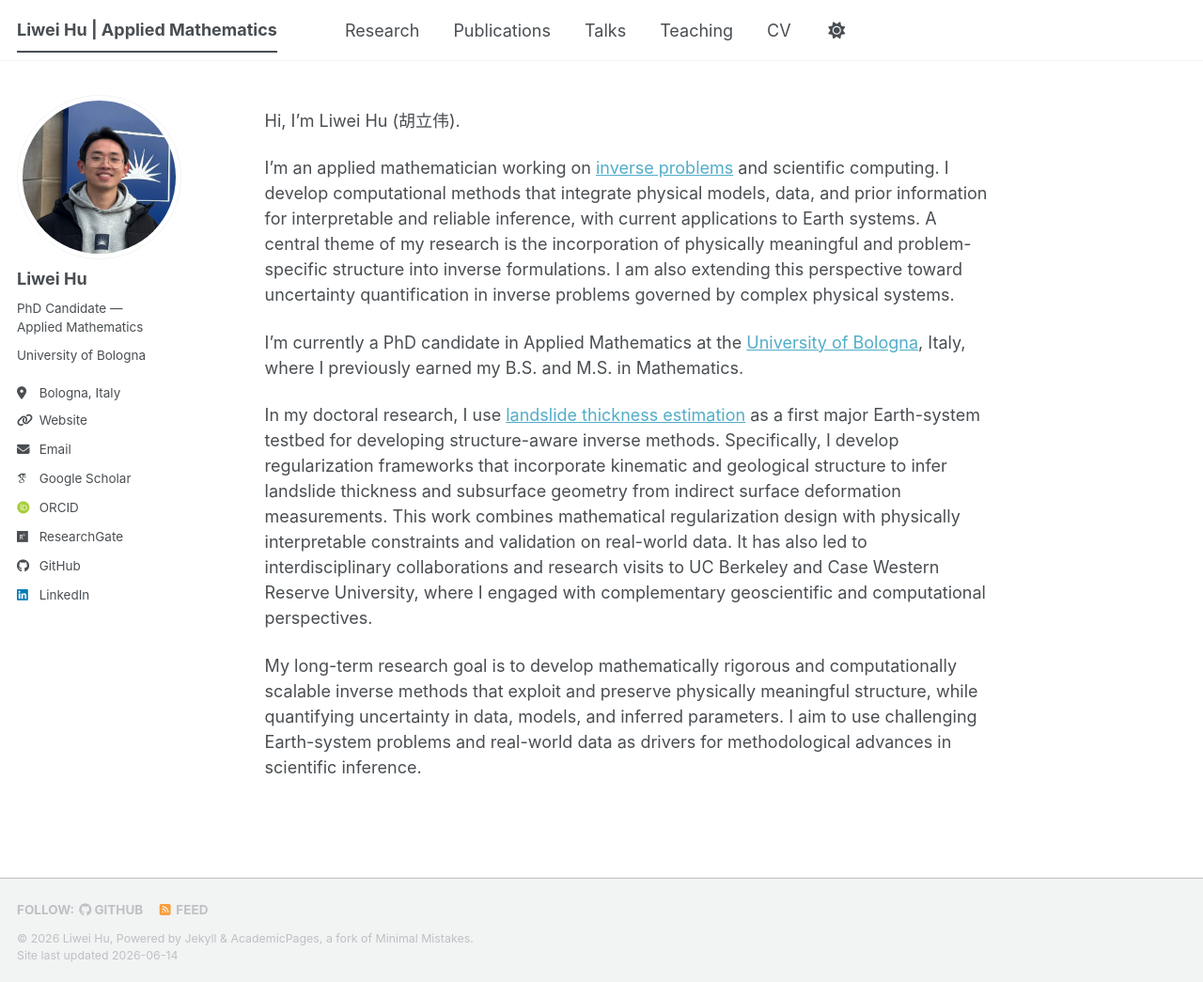
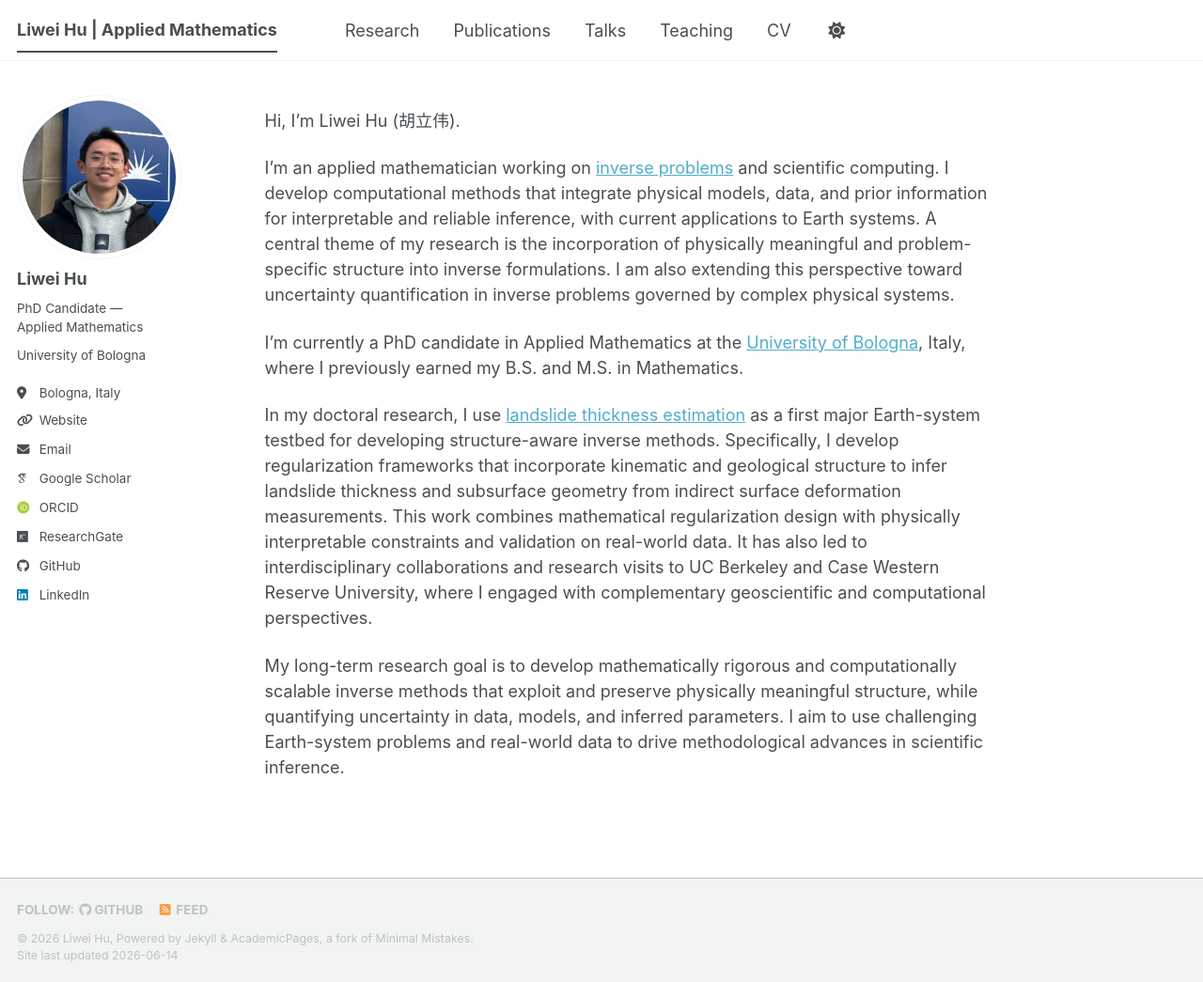
Before and after one commit to liweihu2/liweihu2.github.io, a Jekyll site: the page built from _pages/about.md, in a window 1280 px wide and 1045 px high. Shown: the whole window at 94% size. Built offline with Jekyll 4.4.1, drawn with Linux system fonts in a browser that asks for light colours; some web fonts are replaced; a script bundle is joined from its source files by our own code; library files that are not in the unit come from our copies.

Commit message:
about_drive

```diff
--- a/_pages/about.md
+++ b/_pages/about.md
@@ -15,4 +15,4 @@ I'm currently a PhD candidate in Applied Mathematics at the [University of Bolog
 
 In my doctoral research, I use [landslide thickness estimation](https://liweihu2.github.io/publications/) as a first major Earth-system testbed for developing structure-aware inverse methods. Specifically, I develop regularization frameworks that incorporate kinematic and geological structure to infer landslide thickness and subsurface geometry from indirect surface deformation measurements. This work combines mathematical regularization design with physically interpretable constraints and validation on real-world data. It has also led to interdisciplinary collaborations and research visits to UC Berkeley and Case Western Reserve University, where I engaged with complementary geoscientific and computational perspectives.
 
-My long-term research goal is to develop mathematically rigorous and computationally scalable inverse methods that exploit and preserve physically meaningful structure, while quantifying uncertainty in data, models, and inferred parameters. I aim to use challenging Earth-system problems and real-world data as drivers for methodological advances in scientific inference.
+My long-term research goal is to develop mathematically rigorous and computationally scalable inverse methods that exploit and preserve physically meaningful structure, while quantifying uncertainty in data, models, and inferred parameters. I aim to use challenging Earth-system problems and real-world data to drive methodological advances in scientific inference.
```
